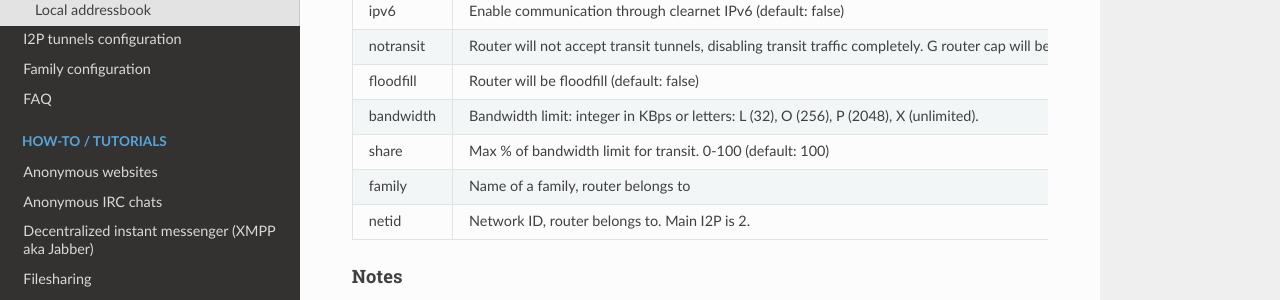
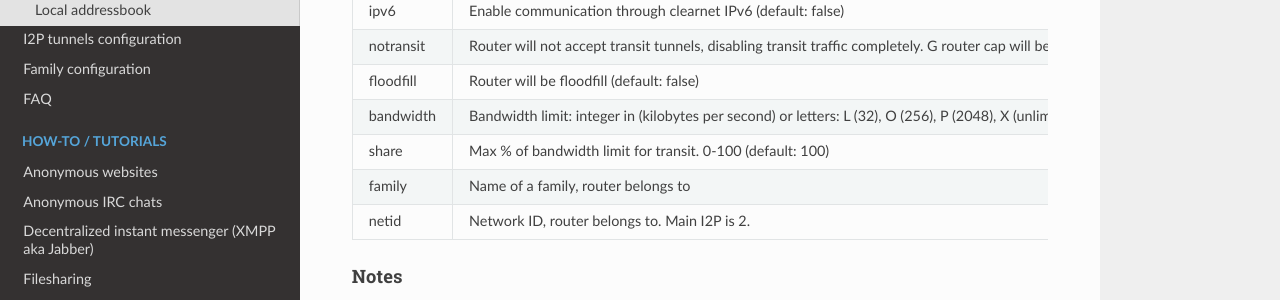
Before and after one commit to PurpleI2P/i2pd_docs_en, an MkDocs documentation site: the page built from docs/user-guide/configuration.md, in a window 1280 px wide and 900 px high, scrolled down 1611 px. Shown: the part 151-451 px from the top of the window. Built offline with MkDocs 1.6.1, drawn with Linux system fonts in a browser that asks for light colours; nearby versions of some CDN libraries.

Commit message:
Update configuration.md - kilobytes per second

```diff
--- a/docs/user-guide/configuration.md
+++ b/docs/user-guide/configuration.md
@@ -65,7 +65,7 @@ ipv4                                   | Enable communication through IPv4 (defa
 ipv6                                   | Enable communication through clearnet IPv6 (default: false)
 notransit                              | Router will not accept transit tunnels, disabling transit traffic completely. G router cap will be published (default: false)
 floodfill                              | Router will be floodfill (default: false)
-bandwidth                              | Bandwidth limit: integer in KBps or letters: L (32), O (256), P (2048), X (unlimited).
+bandwidth                              | Bandwidth limit: integer in (kilobytes per second) or letters: L (32), O (256), P (2048), X (unlimited).
 share                                  | Max % of bandwidth limit for transit. 0-100 (default: 100)
 family                                 | Name of a family, router belongs to
 netid                                  | Network ID, router belongs to. Main I2P is 2.
```
